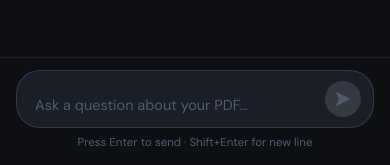
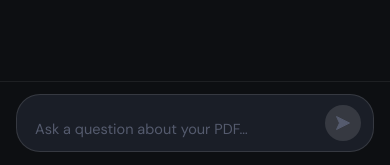
Before and after one commit to pragathijp/DocQuest_AI, a Next.js app in the folder frontend/: page / in a window 390 px wide. Shown: the part 676-841 px from the top of the page. Built offline with nearby package versions, Linux system fonts and the light colour scheme; no server answers.

Commit message:
Hide desktop input hint on mobile

```diff
--- a/frontend/styles/globals.css
+++ b/frontend/styles/globals.css
@@ -661,9 +661,13 @@ body {
   }
 
   .mobile-upload {
-  display: block;
-  padding: 12px 16px;
-}
+    display: block;
+    padding: 12px 16px;
+  }
+
+  .inputbox-hint {
+    display: none;
+  }
 
   .chat-body {
     padding: 16px;
```
